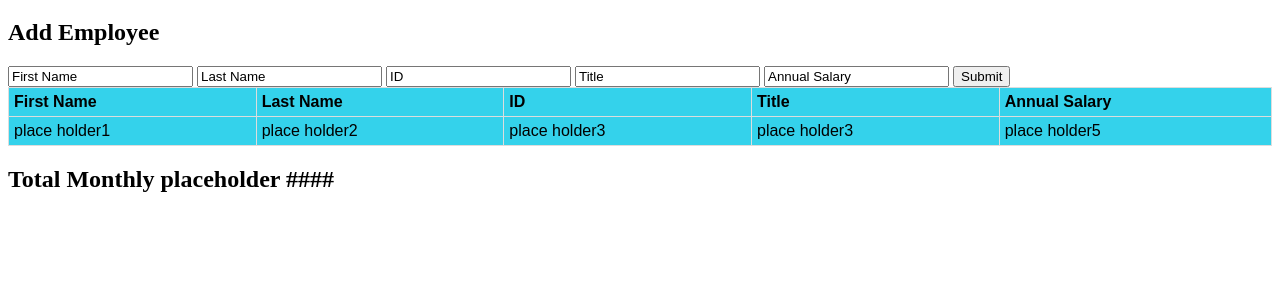
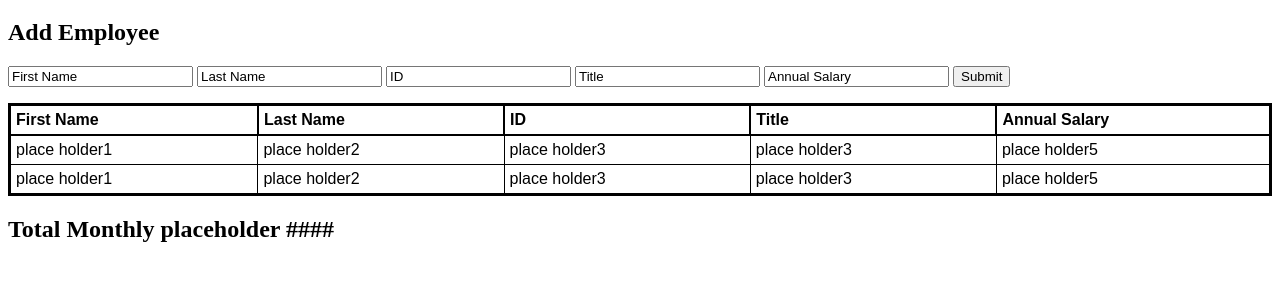
Before and after one commit to NateNotermann/T2W7-weekend-jquery-salary-calculator, a plain HTML site: page index.html in a window 1280 px wide. Shown: the part 61-342 px from the top of the page. Drawn offline with Linux system fonts and the light colour scheme.

Commit message:
starting on javascript

```diff
--- a/index.html
+++ b/index.html
@@ -36,6 +36,7 @@
 
             </container class="table">
                     <table>
+                        <p> <!-- added p tag to add space between inputs and table -->
                         <thead> <!-- "thead" is a BLOCK-LEVEL element--><!-- should also have "tbody" & -->
                             <tr> <!-- "tr" TABLE ROW -->
                                 <th>First Name</th> <!-- "th" -is INLINE-BLOCK element, or COLUMN HEADER-->
@@ -45,57 +46,47 @@
                                 <th>Annual Salary</th>
                             </tr>
                         </thead>
+                    </p>
 
                         <tbody> <!-- body element of table-->
                             <tr> <!-- second row--> <!-- place holder to add rows later -->
-                                <td>place holder1</td>
+                                <td>place holder1</td> <!-- place holders for employee data after its submitted -->
                                 <td>place holder2</td>
                                 <td>place holder3</td>
                                 <td>place holder3</td>
                                 <td>place holder5</td>
+                                <!-- use $(this).closest().remove() when removing rows-->
+                            </tr>
+                            <tr> <!-- second row--> <!-- place holder to add rows later -->
+                                <td>place holder1</td> <!-- place holders for employee data after its submitted -->
+                                <td>place holder2</td>
+                                <td>place holder3</td>
+                                <td>place holder3</td>
+                                <td>place holder5</td>
+                                <!-- use $(this).closest().remove() when removing rows-->
                             </tr>
                         </tbody>
+
                         <tfoot> <!-- footer element of table-->
                             <!-- may not use tfoot -->
                         </tfoot>
 
-
-                        <!--thead-->
-                            <!--headings-->
-                            <!--headings-->
-                            <!--headings-->
-                            <!--headings-->
-                    </table>
-            </container>
-
-
-                    <!-- Inputs -->
-                        <!-- First Name -->
-                        <!-- Last name -->
-                        <!-- ID -->
-                        <!-- Title -->
-                        <!-- Annual Salary -->
-                        <!-- use $(this).closest().remove() when removing rows-->
-                            <!-- Submit Button -->
+                    </table> <!-- closes the table -->
+            </container><!-- closes the table  container-->
 
 
 
 
-            </container>
-
 
             <container class="totalMonthly"> <!-- container for total salary -->
                 <h2> Total Monthly placeholder ####</h2> <!-- add a span for number of total salaries -->
+            </container> <!-- closes the Total monthly salary calculator-->
 
 
 
-            </container>
-
-
-            <container class="container3">
-            </container>
 
             <footer>
+                <!-- nothing planned to go in footer -->
             </footer>
 
         </main>
--- a/style.css
+++ b/style.css
@@ -1,24 +1,37 @@
 
 
 
-
+/* main table styling*/
 table {
     font-family: arial, sans-serif;
     border-collapse: collapse;
+    border: 3px solid black;
     width: 100%;
 }
 
-td, th {
-    border: 1px solid #dddddd;
+/* main header row*/
+th {
+    border: 2px solid black;
+    text-align: left;
+    /* text-alight - is with in each cell */
+    padding: 5px;
+}
+
+/* general data cell styling*/
+td {
+    border: 1px solid black;
     text-align: left;
     padding: 5px;
 }
 
-tr:nth-child(even) { /*adding fun color to EVEN tables header*/
-    background-color: hotpink;
+/* adding fun color to EVEN tables header*/
+tr:nth-child(even) {
+    background-color: light gray;
+    /* background-color: hotpink; */
 }
 
-tr:nth-child(odd) { /*adding fun color to ODD tables placeholder row*/
-    background-color: #34d2eb;
-
+/*adding fun color to ODD tables placeholder row*/
+tr:nth-child(odd) {
+    background-color: white;
+    /* background-color: lightcoral; */
 }
```
